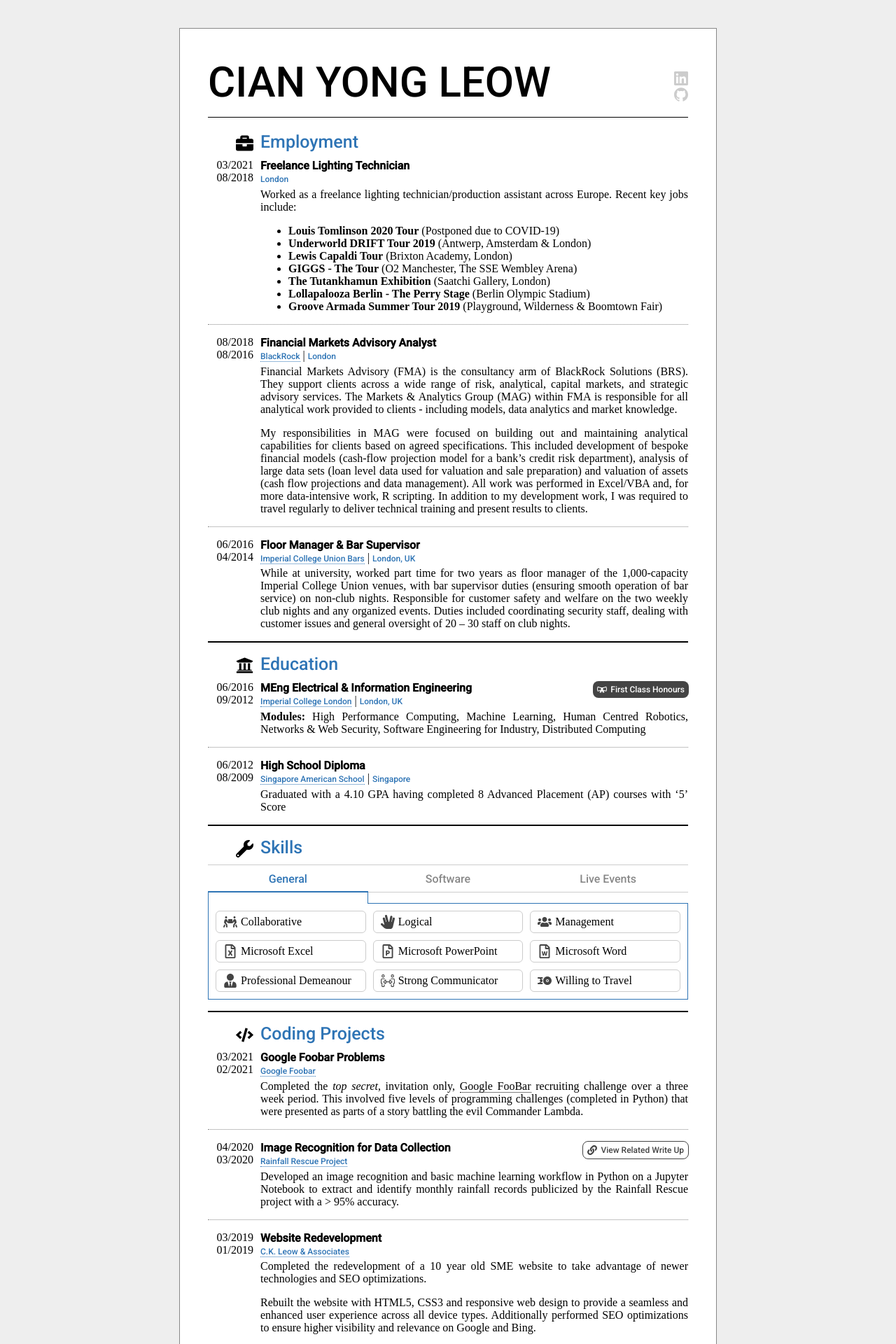
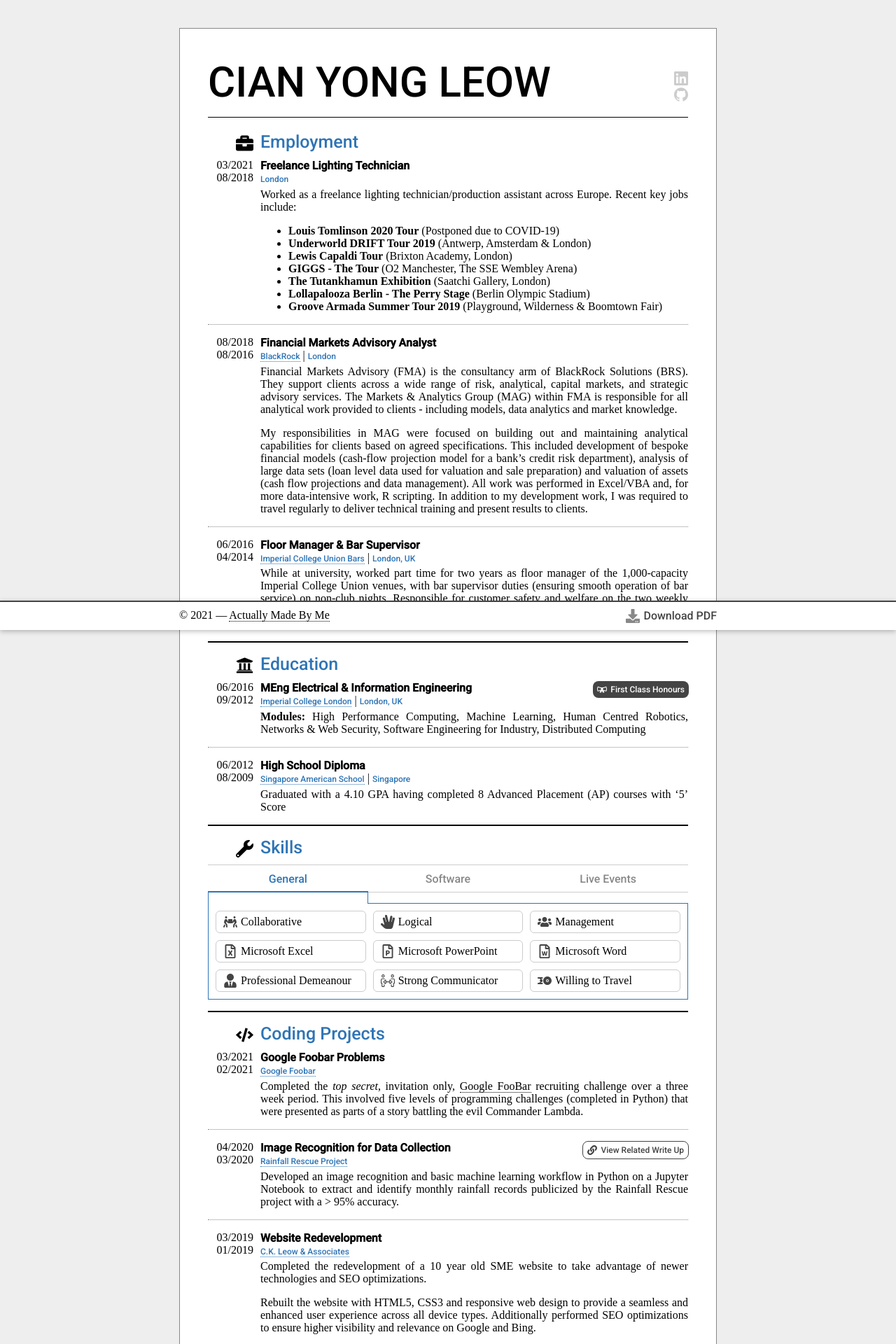
Before and after one commit to cianyleow/cv, a Jekyll site: the page built from index.md, in a window 1280 px wide. Shown: the top 1920 px of the page at 70% size. Built offline with Jekyll 4.4.1, drawn with Linux system fonts in a browser that asks for light colours.

Commit message:
Adding footer for download and 'copyright'

```diff
--- /dev/null
+++ b/_includes/footer.html
@@ -0,0 +1,17 @@
+<footer>
+	<div class="center">
+		<div class="copyright">
+			<span class="copy">
+				&copy; {{ site.time | date: '%Y' }} &mdash;
+			</span>
+			 <a href="https://github.com/cianyleow/cv" target="_blank">
+				Actually Made By Me
+			</a>
+		</div>
+
+		<a class="download" href="#pdf" target="_blank">
+			{% include icon.html name="download" %}
+			<span>Download PDF</span>
+		</a>
+	</div>
+</footer>
--- a/_layouts/cv.html
+++ b/_layouts/cv.html
@@ -18,7 +18,6 @@
 	</head>
 
 	<body>
-		<a class="download" href="#pdf" target="_blank">Download PDF</a>
 		<div class="container"> <!-- Begin: Page Container -->
 			{% include header.html %}
 			<main id="container"> <!-- Begin: Content Container -->
@@ -29,6 +28,7 @@
 				{% include section.html title="Certifications" icon="certificate" slug="certifications" %}
 			</main> <!-- End: Content Container -->
 		</div> <!-- End: Page Container -->
+		{% include footer.html %}
 		{% include javascript.html %}
 	</body>
 </html>
--- a/css/style.css
+++ b/css/style.css
@@ -1,7 +1,3 @@
-.download {
-	display: none;
-}
-
 .print-show {
 	display: none;
 }
@@ -15,6 +11,7 @@ body, html {
 	box-sizing: border-box;
 	width: 768px;
 	padding: 40px;
+	margin-bottom: 40px;
 }
 
 @media screen and (min-width: 769px) {
@@ -25,6 +22,7 @@ body, html {
 	.container {
 		border: 0.5px solid #888;
 		margin: 40px auto;
+		margin-bottom: 80px;
 		background: #FFF;
 	}
 }
@@ -444,3 +442,74 @@ section.tabBody > ul > li > svg {
 	margin-right: 5px;
 	fill: #444;
 }
+
+footer {
+	width: calc(100% - 80px);
+	position: fixed;
+	bottom: 0;
+	left: 0;
+	background: #FFF;
+	border-top: 2px solid #444;
+	height: 20px;
+	padding: 10px 40px;
+	box-shadow: 0 0.5mm 2mm rgba(0, 0, 0, 0.3);
+	z-index: 9;
+}
+
+footer > .center {
+	width: 100%;
+}
+
+footer > .center > .copyright {
+	float: left;
+	font-family: 'Bembo Std';
+}
+
+footer > .center > .download {
+	display: block;
+	float: right;
+	height: 20px;
+	line-height: 20px;
+	text-decoration: none;
+	border: none;
+	color: #444;
+	fill: #888;
+}
+
+footer > .center > .download:hover {
+	fill: #444;
+	color: #000;
+}
+
+footer > .center > .download > svg {
+	float: left;
+	width: 20px;
+	height: 20px;
+	margin-right: 5px;
+}
+
+footer > .center > .download > span {
+	float: left;
+	font-family: 'Roboto', sans-serif;
+	height: 20px;
+	line-height: 20px;
+}
+
+footer > .center:after, footer > .center > .download:after {
+	display: table;
+	content: '';
+	clear: both;
+}
+
+
+@media screen and (min-width: 769px) {
+	footer {
+		width: 100%;
+		padding: 10px 0;
+	}
+
+	footer > .center {
+		width: 768px;
+		margin: 0 auto;
+	}
+}
--- a/css/style.mobile.css
+++ b/css/style.mobile.css
@@ -1,7 +1,3 @@
-.download {
-	display: none;
-}
-
 /* Main Styles */
 body, html {
 	margin: 0;
@@ -357,3 +353,36 @@ section.tabBody > ul > li > span {
 section.tabBody > ul > li > svg {
 	display: none;
 }
+
+footer {
+	width: calc(100% - 40px);
+	border-top: 2px solid #444;
+	padding: 10px 20px;
+}
+
+footer > .center > .copyright {
+	float: left;
+	font-family: 'Bembo Std';
+	height: 20px;
+	line-height: 20px;
+}
+
+footer > .center > .download {
+	float: right;
+	border-bottom: none;
+}
+
+footer > .center > .download > svg {
+	height: 20px;
+	width: 20px;
+}
+
+footer > .center > .download > span {
+	display: none;
+}
+
+footer > .center:after {
+	display: table;
+	clear: both;
+	content: '';
+}
```
